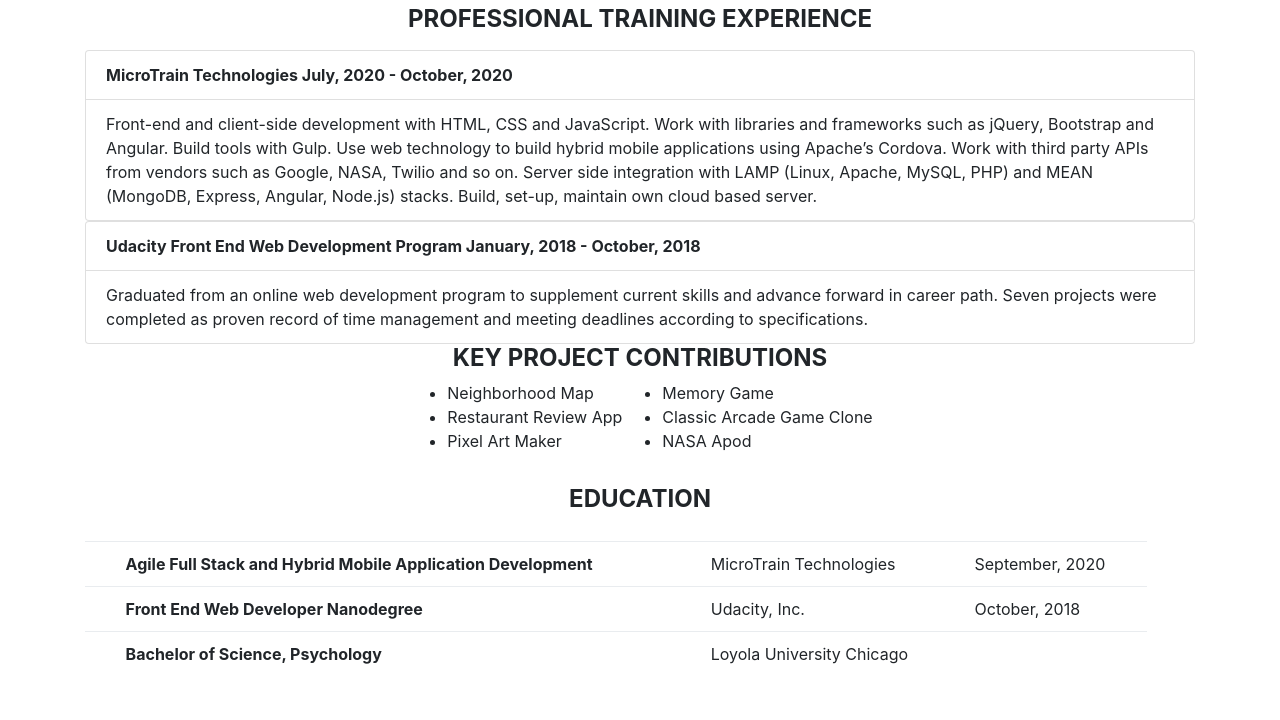
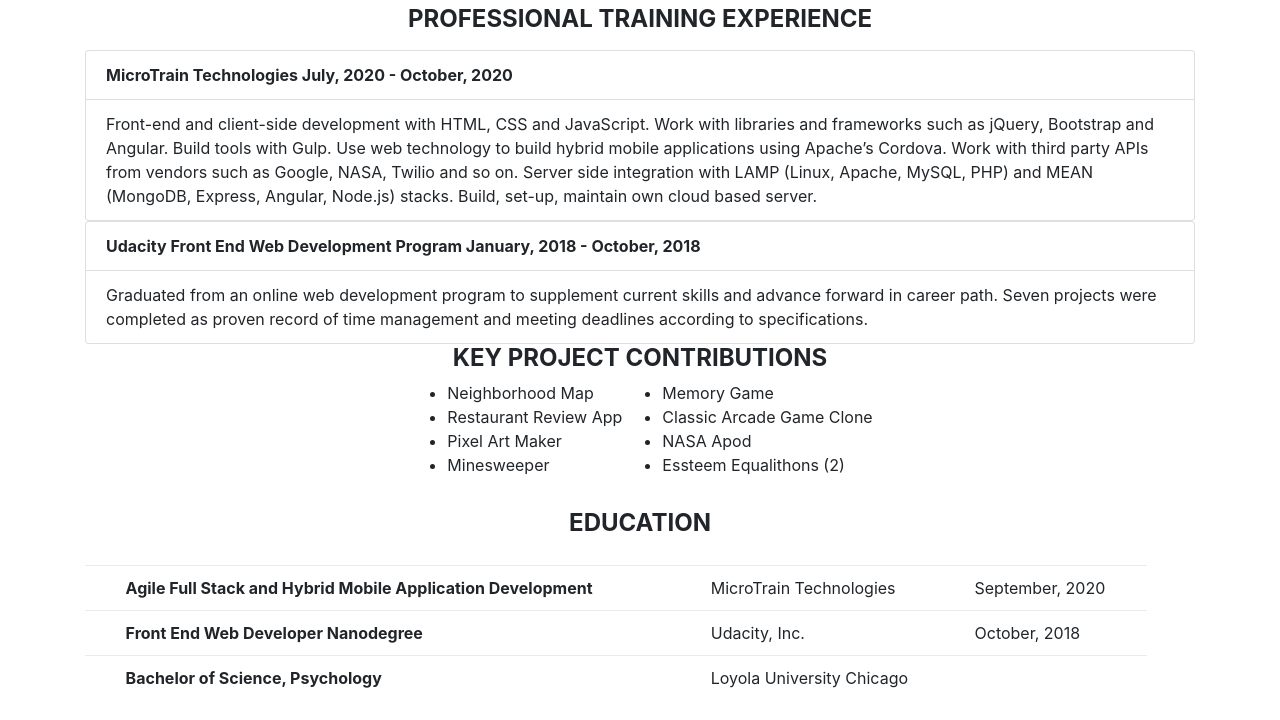
Before and after one commit to Training47/Training47.github.io, a website: page resume.html in a window 1280 px wide. Shown: the part 569-1289 px from the top of the page. Before the commit the page ends 1265 px from the top, so only its background shows below. Drawn offline with nearby package versions, Linux system fonts and the light colour scheme.

Commit message:
Updated projects

```diff
--- a/resume.html
+++ b/resume.html
@@ -138,12 +138,14 @@
      <li class="item">Neighborhood Map</li>
      <li class="item">Restaurant Review App</li>
      <li class="item">Pixel Art Maker</li>
+     <li class="item">Minesweeper</li>
     </ul>
 
     <ul class="right-half">
       <li class="item">Memory Game</li>
       <li class="item">Classic Arcade Game Clone</li>
       <li class="item">NASA Apod</li>
+      <li class="item">Essteem Equalithons (2) </li>
     </ul>
     </div>
     </section>
```
